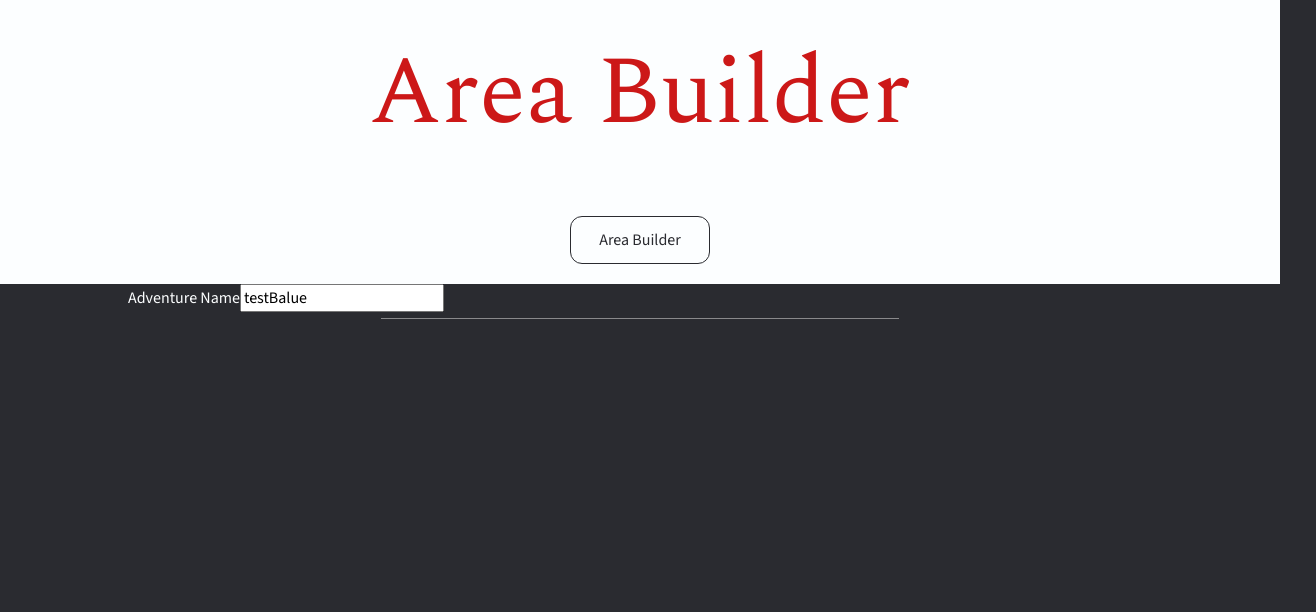
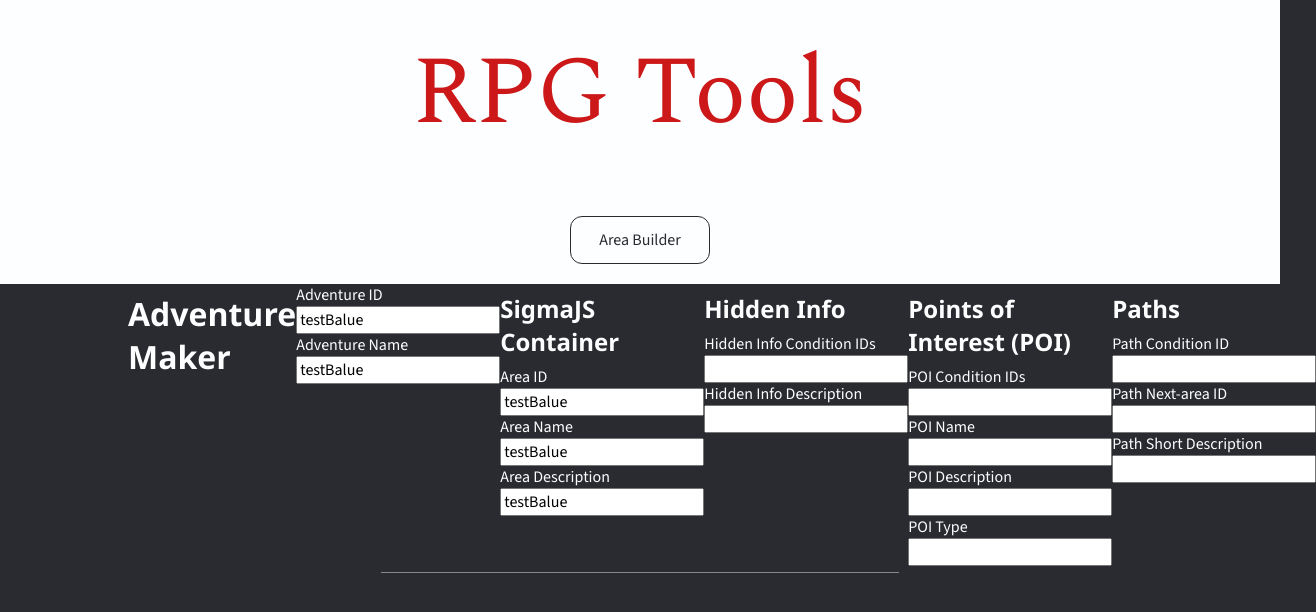
Before and after one commit to 00-status/rpg_tools, a React app: page / in a window 1280 px wide. Shown: the top 612 px of the page, 1316 px wide, since content can reach past the window. Built offline with nearby package versions, Linux system fonts and the light colour scheme; the HTML template or start-up script is replaced by a standard one.

Commit message:
Wreote out form components

```diff
--- a/src/AreaMaker/AreaMaker.tsx
+++ b/src/AreaMaker/AreaMaker.tsx
@@ -3,11 +3,12 @@ import { Page } from "../SharedComponents/Page/Page";
 
 export const AreaMaker = (): ReactElement => {
     // Create a form where the user can enter the Area's information into.
+    //      Adventure ID
     //      Adventure Name
     //      Area ID
     //      Area name
     //      Description
-    //      Hidden Areas
+    //      Hidden Info
     //      Points of interest
     //      Paths
     //          Lead to other areas via an ID.
@@ -15,10 +16,64 @@ export const AreaMaker = (): ReactElement => {
     // Create a way to make new, attached areaas.
     // When Area A leads to Area B, link the two areas together in SigmaJS.
 
-    return <Page title="Area Builder">
+    return <Page title="RPG Tools">
+        <h1>Adventure Maker</h1>
         <div>
+            <label htmlFor="adventure-id">Adventure ID</label>
+            <input type="text" id="adventure-id" value={'testBalue'} />
+
             <label htmlFor="adventure-name">Adventure Name</label>
             <input type="text" id="adventure-name" value={'testBalue'} />
         </div>
+        <div>
+            <h2>SigmaJS Container</h2>
+            <label htmlFor="area-id">Area ID</label>
+            <input type="text" id="area-id" value={'testBalue'} />
+
+            <label htmlFor="area-name">Area Name</label>
+            <input type="text" id="area-name" value={'testBalue'} />
+
+            <label htmlFor="area-description">Area Description</label>
+            <input type="text" id="area-description" value={'testBalue'} />
+        </div>
+        <div>
+            <h2>Hidden Info</h2>
+            <div>
+                <label htmlFor="hidden-info-condition-ids">Hidden Info Condition IDs</label>
+                <input type="text" id="hidden-info-condition-ids" />
+
+                <label htmlFor="hidden-info-description">Hidden Info Description</label>
+                <input type="text" id="hidden-info-description" />
+            </div>
+        </div>
+        <div>
+            <h2>Points of Interest (POI)</h2>
+            <div>
+                <label htmlFor="poi-condition-ids">POI Condition IDs</label>
+                <input type="text" id="poi-condition-ids" />
+
+                <label htmlFor="poi-name">POI Name</label>
+                <input type="text" id="poi-name" />
+
+                <label htmlFor="poi-description">POI Description</label>
+                <input type="text" id="poi-description" />
+
+                <label htmlFor="poi-type">POI Type</label>
+                <input type="text" id="poi-type" />
+            </div>
+        </div>
+        <div>
+            <h2>Paths</h2>
+            <div>
+                <label htmlFor="path-condition-id">Path Condition ID</label>
+                <input type="text" id="path-condition-id" />
+
+                <label htmlFor="path-next-area-id">Path Next-area ID</label>
+                <input type="text" id="path-next-area-id" />
+
+                <label htmlFor="path-short-description">Path Short Description</label>
+                <input type="text" id="path-short-description" />
+            </div>
+        </div>
     </Page>;
 };
```
Also changed, not shown: 1 other file (tests, documents, lock files or other folders).
